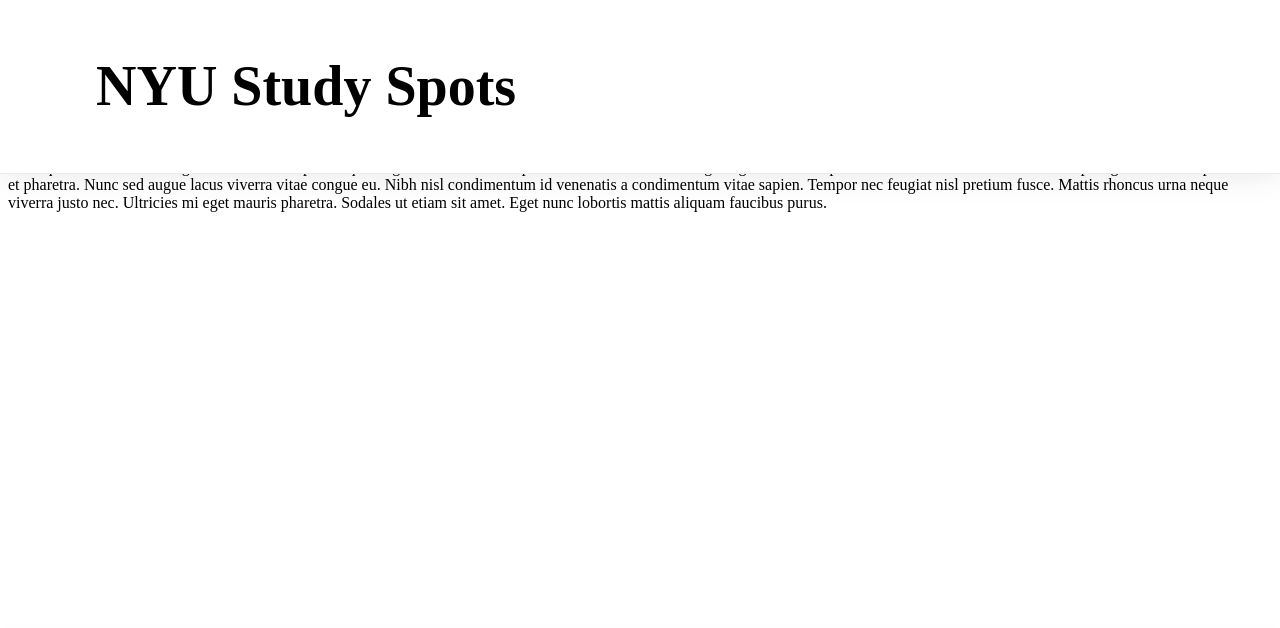
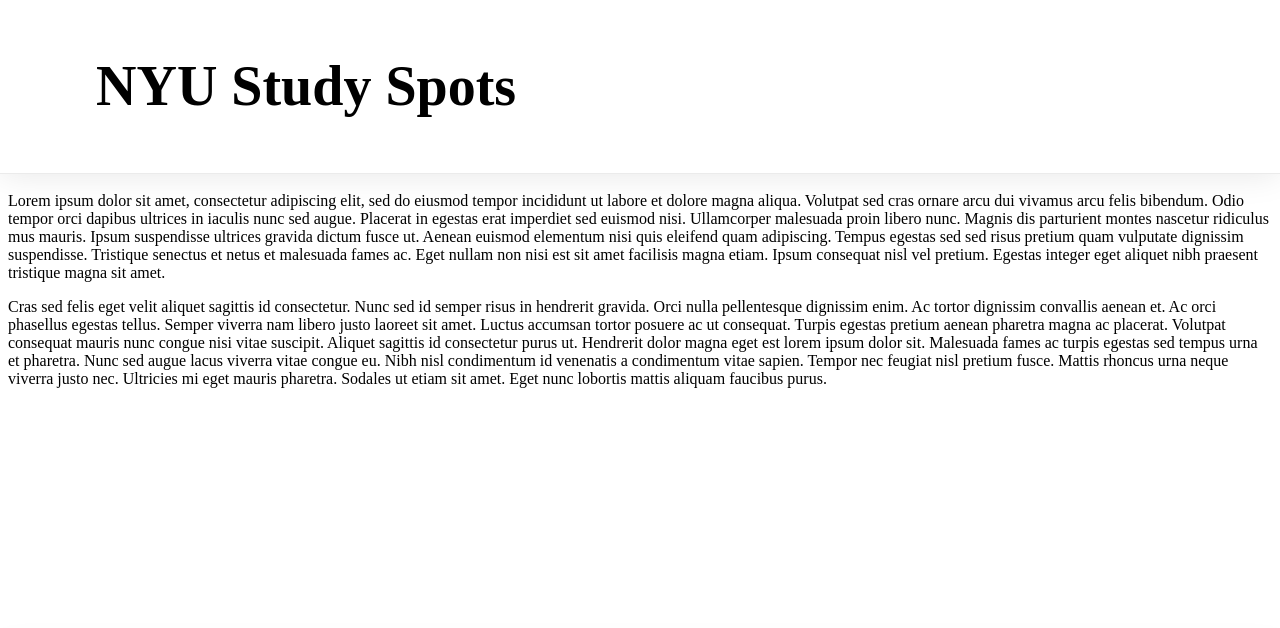
Before and after one commit to software-students-fall2022/web-app-exercise-team-2-1, a Python web app: template templates/wrapper.html in a window 1280 px wide. Shown: the top 628 px of the page. Run offline with Jinja, Linux system fonts and the light colour scheme; the template is opened without the code that fills it, so the values that code supplies are empty.

Commit message:
Fix content hidden by wrapper navbar

```diff
--- a/static/css/wrapper.css
+++ b/static/css/wrapper.css
@@ -26,6 +26,10 @@ footer {
 
 .list {
   list-style-type: none;
+}
+
+main {
+  margin-top: 12rem;
 }
 
 /* Layout Template */
```
